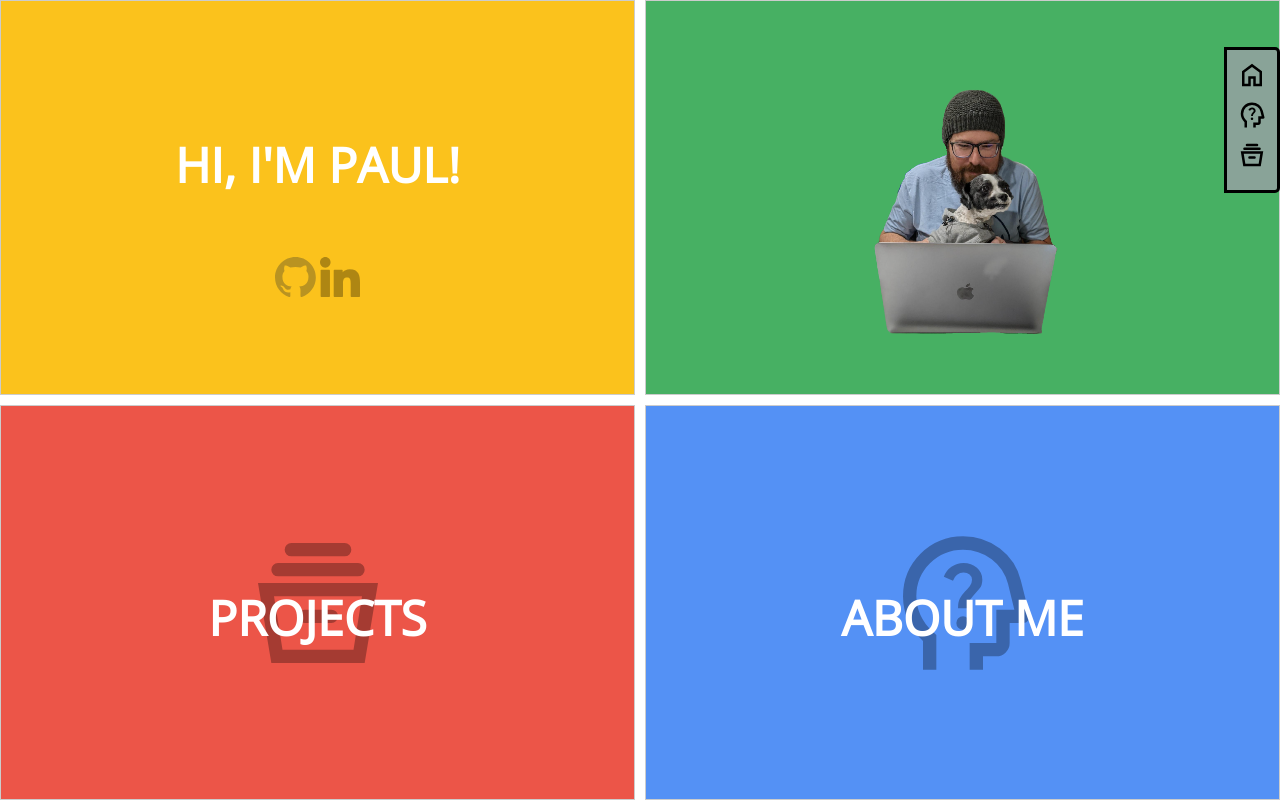
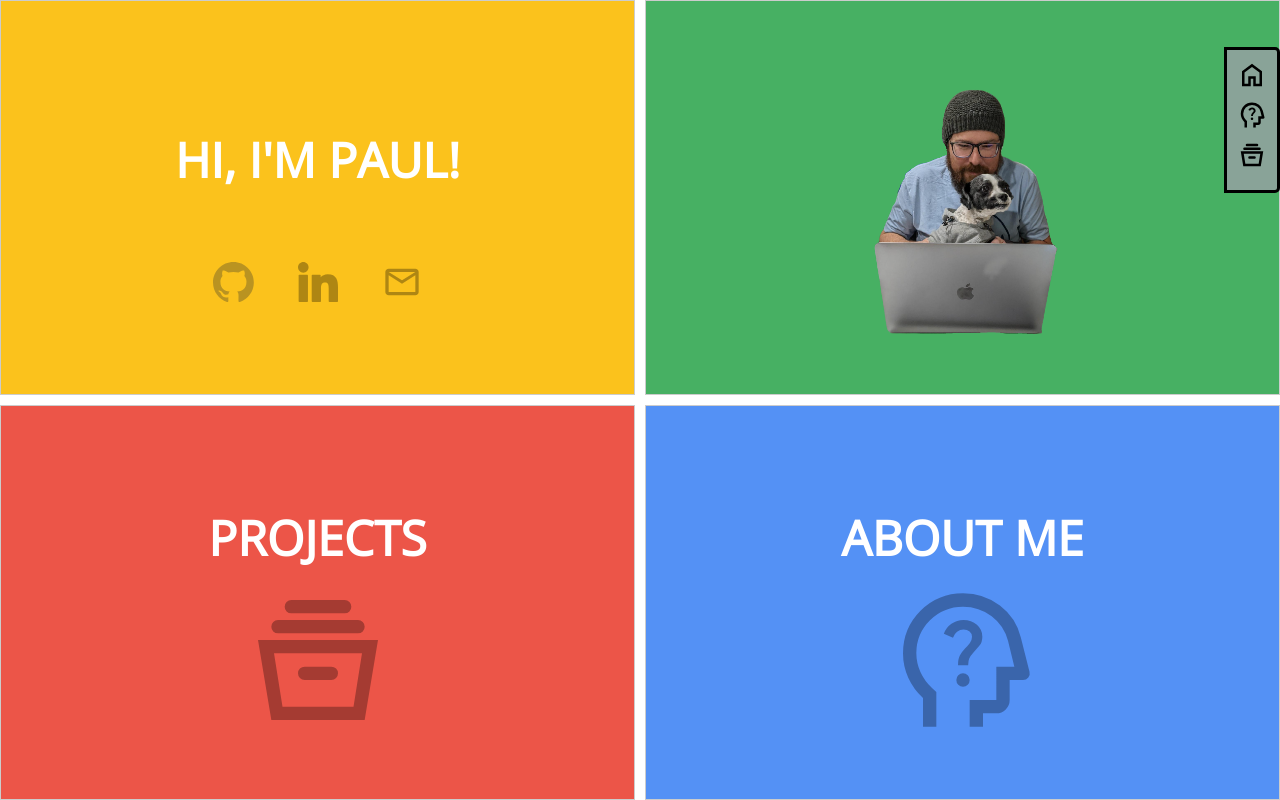
Before and after one commit to pletourneau/porto, a website built with webpack: page src/index.html in a window 1280 px wide. Built offline with nearby package versions, Linux system fonts and the light colour scheme.

Commit message:
move images outside of text

```diff
--- a/src/css/styles.css
+++ b/src/css/styles.css
@@ -18,13 +18,13 @@ body {
 }
 
 .one img {
-
-   display: inline-block;
+   display: inline-flexbox;
    margin-top: 50px;
     max-height: 5vh;
     min-height: 5vh;
     opacity: 30%;
-
+    padding-left: 20px;
+    padding-right: 20px;
 }
 
 .two img {
@@ -92,17 +92,17 @@ body {
 .one h2 {
   font-size: 3rem;
   z-index: 10;
-  margin-bottom: 10px;
-  z-index: 5;
+  margin-bottom: 20px;
+  z-index: 10;
 }
 .three h2 {
-  position: absolute;
+  /* position: absolute; */
   font-size: 3rem;
   z-index: 10;
   margin-bottom: 10px;
 }
 .four h2 {
-  position: absolute;
+  /* position: absolute; */
   font-size: 3rem;
   z-index: 10;
   margin-bottom: 10px;
--- a/src/index.html
+++ b/src/index.html
@@ -12,18 +12,6 @@
     <title>Portfolio</title>
   </head>
   <body>
-    <!-- <header>
-      <nav>
-        <div class="logo">put logo here</div>
-        <button class="hamburger" id="hamburger">&#9776;</button>
-        <ul class="menu" id="menu">
-          <li><a href="index.html">Home</a></li>
-          <li><a href="skills.html">Skills</a></li>
-          <li><a href="about.html">About</a></li>
-          <li><a href="projects.html">Projects</a></li>
-        </ul>
-      </nav>
-    </header> -->
     <nav id="icon-nav">
       <ul>
         <li>
@@ -47,8 +35,15 @@
       <div class="grid-item one">
         <h2>HI, I'M PAUL!</h2>
         <div class="row">
-          <img src="../github-mark.svg" alt="an icon for github" />
-          <img src="../linkedin-svgrepo-com.svg" alt="an icon for LinkedIn" />
+          <a href="https://github.com/pletourneau" target="blank"
+            ><img src="../github-mark.svg" alt="an icon for github"
+          /></a>
+          <a href="https://www.linkedin.com/in/paulcletourneau/" target="blank"
+            ><img src="../linkedin-svgrepo-com.svg" alt="an icon for LinkedIn"
+          /></a>
+          <a href="mailto:thepaulletourneau@gmail.com"
+            ><img src="../mail.svg" alt="an icon to send me an email"
+          /></a>
         </div>
       </div>
       <div class="grid-item two">
```
Also changed, not shown: mail.svg (added).
